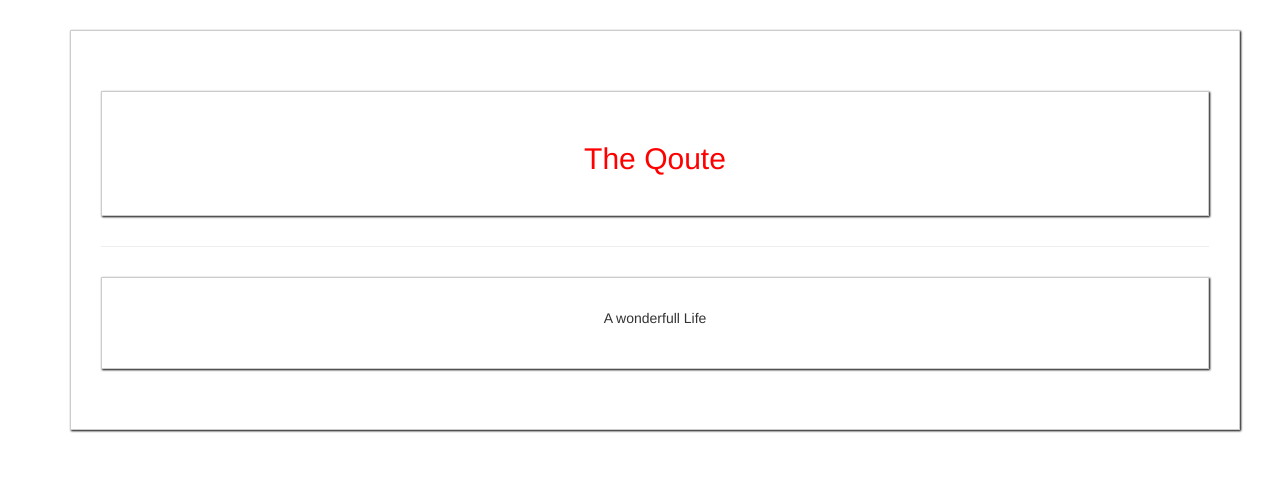
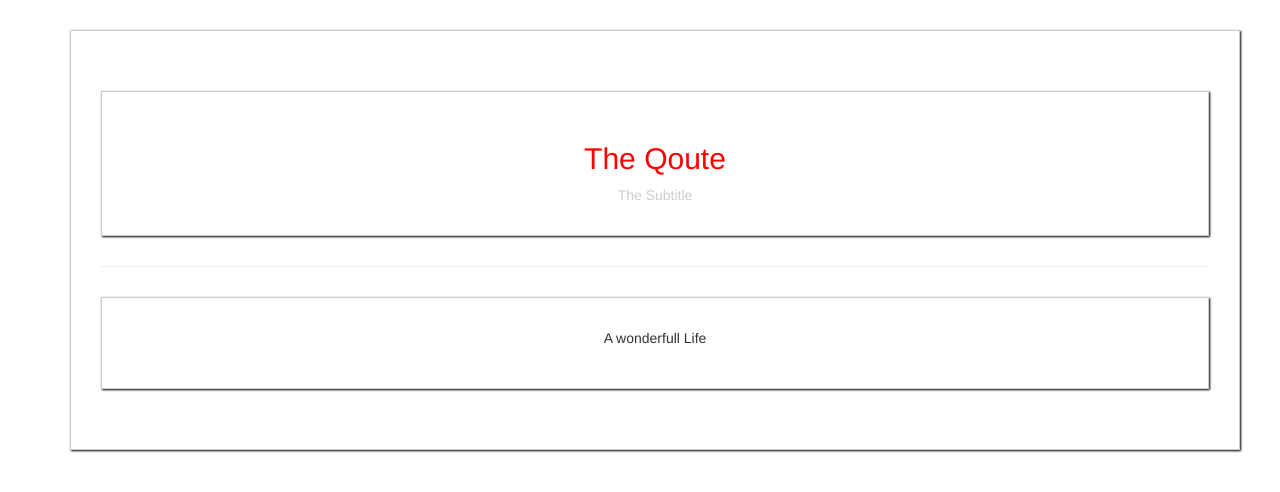
Before and after one commit to MaciekCelinski/Max_Vue_Udemy, a Vue app: page / in a window 1280 px wide. Shown: the top 492 px of the page. Built offline with nearby package versions, Linux system fonts and the light colour scheme.

Commit message:
Lecture_129

```diff
--- a/src/App.vue
+++ b/src/App.vue
@@ -4,7 +4,7 @@
 			<div class="col-xs-12">
 				<app-quote>
 					<h2 slot="title">{{ quoteTitle }}</h2>
-					<p slot="content">A wonderfull Life</p>
+					<p>A wonderfull Life</p>
 				</app-quote>
 			</div>
 		</div>
--- a/src/components/Quote.vue
+++ b/src/components/Quote.vue
@@ -2,10 +2,13 @@
 	<div class="container">
 		<div class="title">
 			<slot name="title"></slot>
+			<!-- if we use the slot below default text will disappear -->
+			<span style="color: #ccc"><slot name="subtitle">The Subtitle</slot></span>
 		</div>
 		<hr/>
 		<div>
-		<slot name="content"></slot>
+			<!-- if a slot is not named than everything that don't have a name will go there -->
+			<slot></slot>
 		</div>
 	</div>
 </template>
```
Lines whose indentation alone changed are shown as unchanged.
